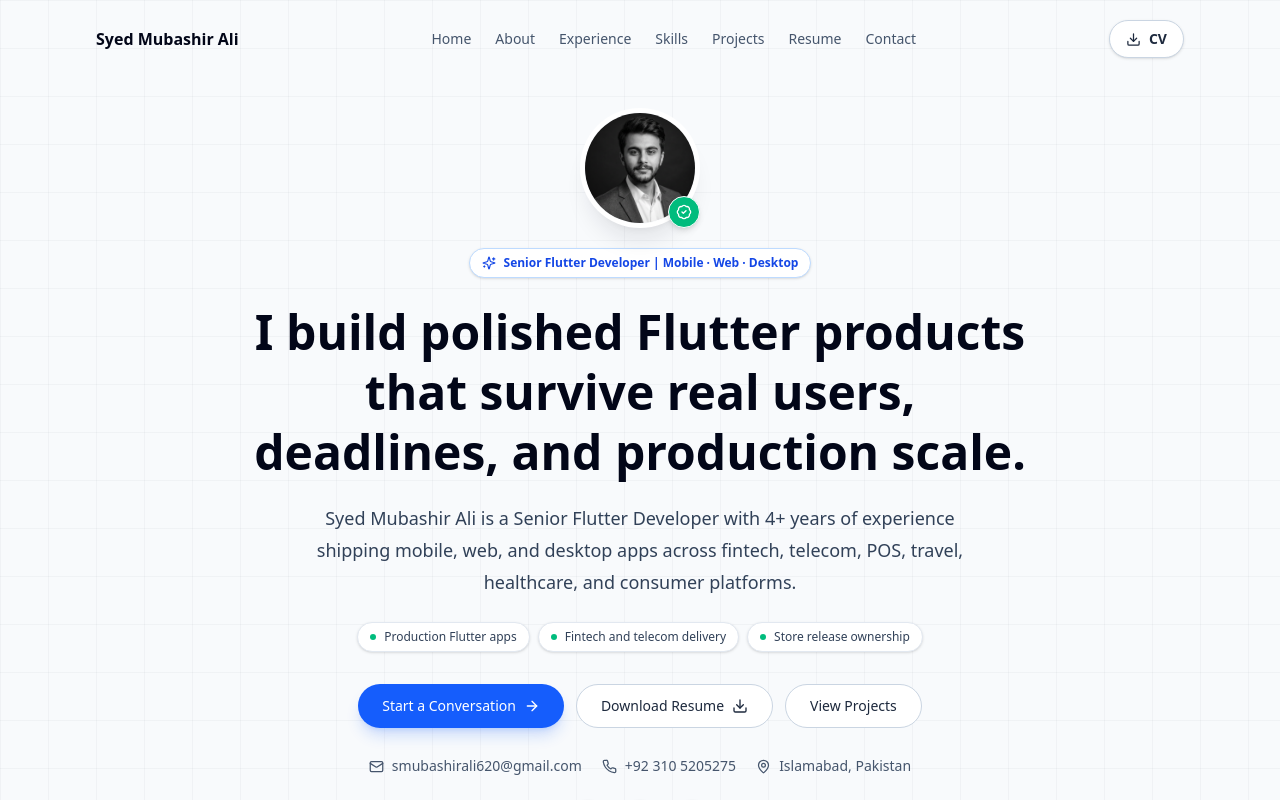
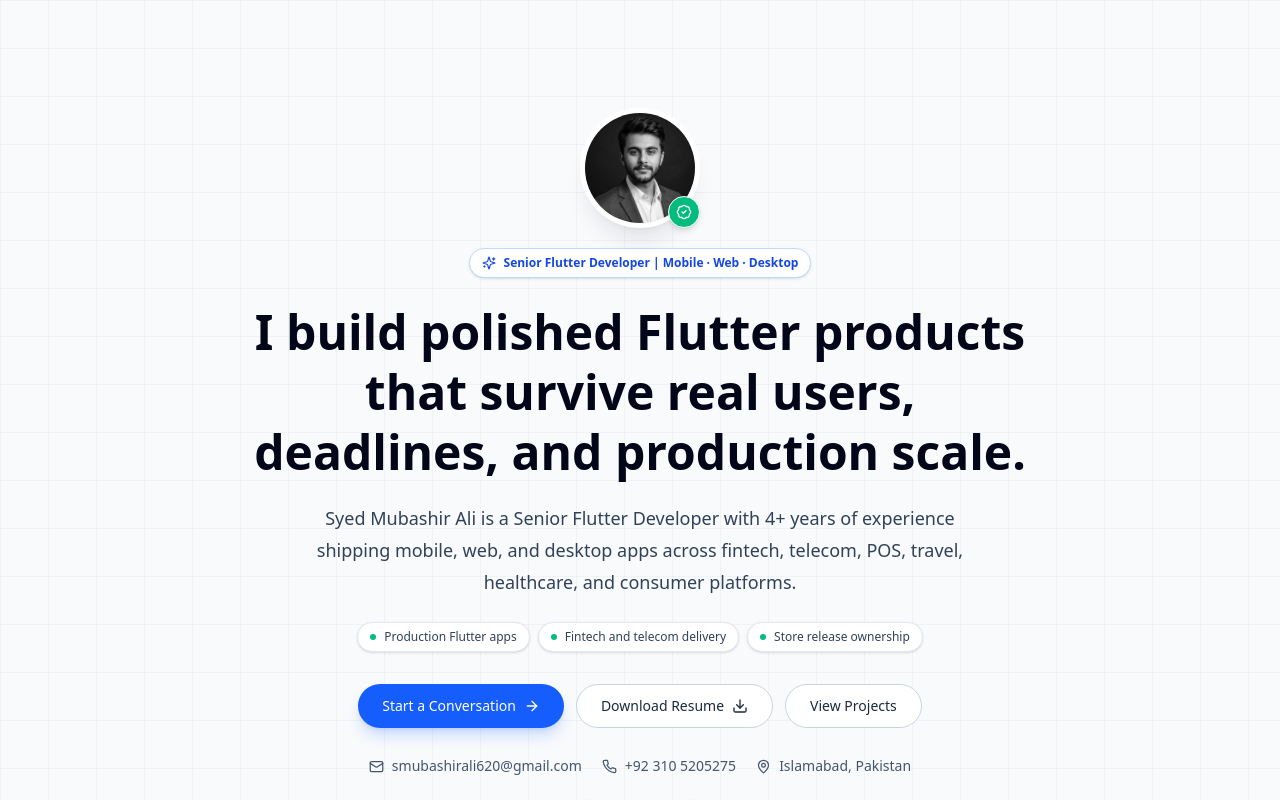
Before and after one commit to syedmubashiralii/mubashir-ali-portfolio-nextjs, a Next.js app: page / in a window 1280 px wide. Shown: the top 800 px of the page. Built offline with nearby package versions, Linux system fonts and the light colour scheme.

Commit message:
feat: add shared personal site shell

```diff
--- /dev/null
+++ b/app/components/site/SiteHeader.tsx
@@ -0,0 +1,25 @@
+import Link from "next/link";
+import { siteNavigation } from "@/app/data/site";
+
+export default function SiteHeader() {
+  return (
+    <header className="border-b border-slate-200/80 bg-white/90 backdrop-blur dark:border-slate-800 dark:bg-slate-950/90">
+      <div className="mx-auto flex max-w-6xl flex-col gap-4 px-4 py-4 sm:px-6 md:flex-row md:items-center md:justify-between lg:px-8">
+        <Link href="/" className="font-bold text-slate-950 dark:text-white">
+          Syed Mubashir Ali
+        </Link>
+        <nav aria-label="Main navigation" className="flex flex-wrap gap-x-5 gap-y-2 md:justify-end">
+          {siteNavigation.slice(1).map((item) => (
+            <Link
+              key={item.href}
+              href={item.href}
+              className="text-sm font-medium text-slate-600 transition hover:text-blue-600 dark:text-slate-300 dark:hover:text-blue-300"
+            >
+              {item.label}
+            </Link>
+          ))}
+        </nav>
+      </div>
+    </header>
+  );
+}
--- /dev/null
+++ b/app/components/site/SiteShell.tsx
@@ -0,0 +1,13 @@
+import SiteHeader from "./SiteHeader";
+
+export default function SiteShell({ children }: Readonly<{ children: React.ReactNode }>) {
+  return (
+    <div className="min-h-screen bg-slate-50 text-slate-950 dark:bg-slate-950 dark:text-slate-50">
+      <SiteHeader />
+      <main>{children}</main>
+      <footer className="border-t border-slate-200 px-4 py-8 text-center text-sm text-slate-500 dark:border-slate-800 dark:text-slate-400">
+        &copy; {new Date().getFullYear()} Syed Mubashir Ali
+      </footer>
+    </div>
+  );
+}
--- a/app/layout.tsx
+++ b/app/layout.tsx
@@ -1,8 +1,7 @@
 import type { Metadata } from "next";
 import { Geist, Geist_Mono } from "next/font/google";
+import { ThemeProvider } from "next-themes";
 import "./globals.css";
-import { ThemeProvider } from "next-themes";
-import Navbar from "@/app/components/Navbar";
 
 const geistSans = Geist({
   variable: "--font-geist-sans",
@@ -15,22 +14,23 @@
 });
 
 export const metadata: Metadata = {
-  title: "Syed Mubashir Ali — Senior Flutter Developer",
+  metadataBase: new URL("https://syedmubashirali.com"),
+  title: {
+    default: "Syed Mubashir Ali | Senior Flutter Developer",
+    template: "%s | Syed Mubashir Ali",
+  },
   description:
-    "Portfolio of Syed Mubashir Ali — Senior Flutter Developer with 4+ years of experience shipping 20+ production apps across fintech, POS, travel, healthcare, and consumer platforms.",
+    "Senior Flutter Developer building production mobile, web, and desktop products, Flutter packages, and cross-platform applications.",
 };
 
 export default function RootLayout({ children }: Readonly<{ children: React.ReactNode }>) {
   return (
     <html lang="en" suppressHydrationWarning>
       <body
-        className={`${geistSans.variable} ${geistMono.variable} antialiased
-      bg-white text-gray-900 dark:bg-gray-900 dark:text-gray-100
-        transition-colors duration-300 ease-in-out`}
+        className={`${geistSans.variable} ${geistMono.variable} bg-white text-gray-900 antialiased transition-colors duration-300 ease-in-out dark:bg-gray-900 dark:text-gray-100`}
       >
         <ThemeProvider attribute="class" defaultTheme="system" enableSystem>
-          <Navbar />
-          <main >{children}</main>
+          {children}
         </ThemeProvider>
       </body>
     </html>
--- a/package.json
+++ b/package.json
@@ -27,6 +27,7 @@
     "@types/node": "^20",
     "@types/react": "^19",
     "@types/react-dom": "^19",
+    "@vitejs/plugin-react": "^6.0.2",
     "autoprefixer": "^10.4.21",
     "clsx": "^2.1.1",
     "eslint": "^9",
--- a/test/setup.tsx
+++ b/test/setup.tsx
@@ -3,15 +3,18 @@
 import { vi } from "vitest";
 
 vi.mock("next/image", () => ({
-  default: ({
-    alt,
-    fill: _fill,
-    priority: _priority,
-    sizes: _sizes,
-    ...props
-  }: React.ImgHTMLAttributes<HTMLImageElement> & {
-    fill?: boolean;
-    priority?: boolean;
-    sizes?: string;
-  }) => React.createElement("img", { alt, ...props }),
+  default: (
+    props: React.ImgHTMLAttributes<HTMLImageElement> & {
+      fill?: boolean;
+      priority?: boolean;
+      sizes?: string;
+    },
+  ) => {
+    const { alt, fill, priority, sizes, ...imageProps } = props;
+    void fill;
+    void priority;
+    void sizes;
+
+    return React.createElement("img", { alt, ...imageProps });
+  },
 }));
--- a/vitest.config.ts
+++ b/vitest.config.ts
@@ -1,10 +1,12 @@
 import path from "node:path";
 import { fileURLToPath } from "node:url";
+import react from "@vitejs/plugin-react";
 import { defineConfig } from "vitest/config";
 
 const rootDir = fileURLToPath(new URL(".", import.meta.url));
 
 export default defineConfig({
+  plugins: [react()],
   resolve: {
     alias: {
       "@": path.resolve(rootDir),
```
Also changed, not shown: 2 other files (tests, documents, lock files or other folders).
